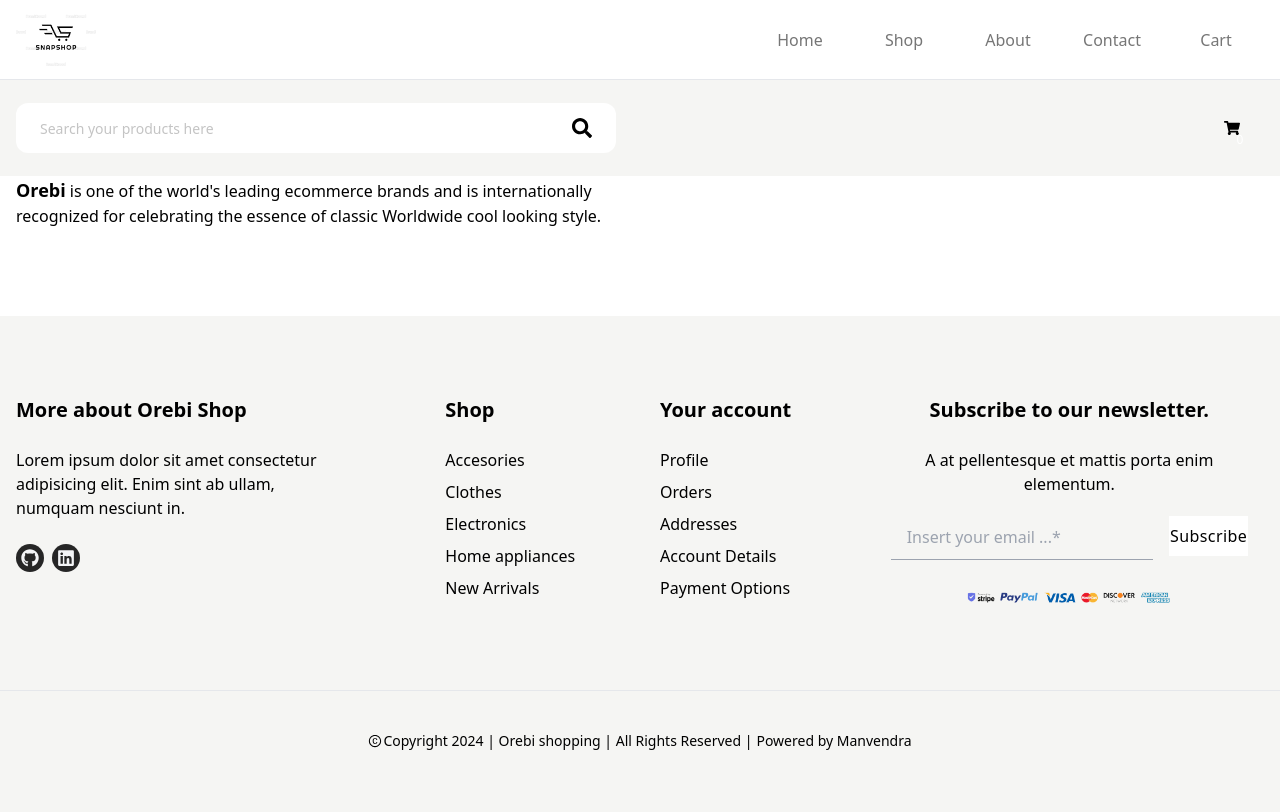
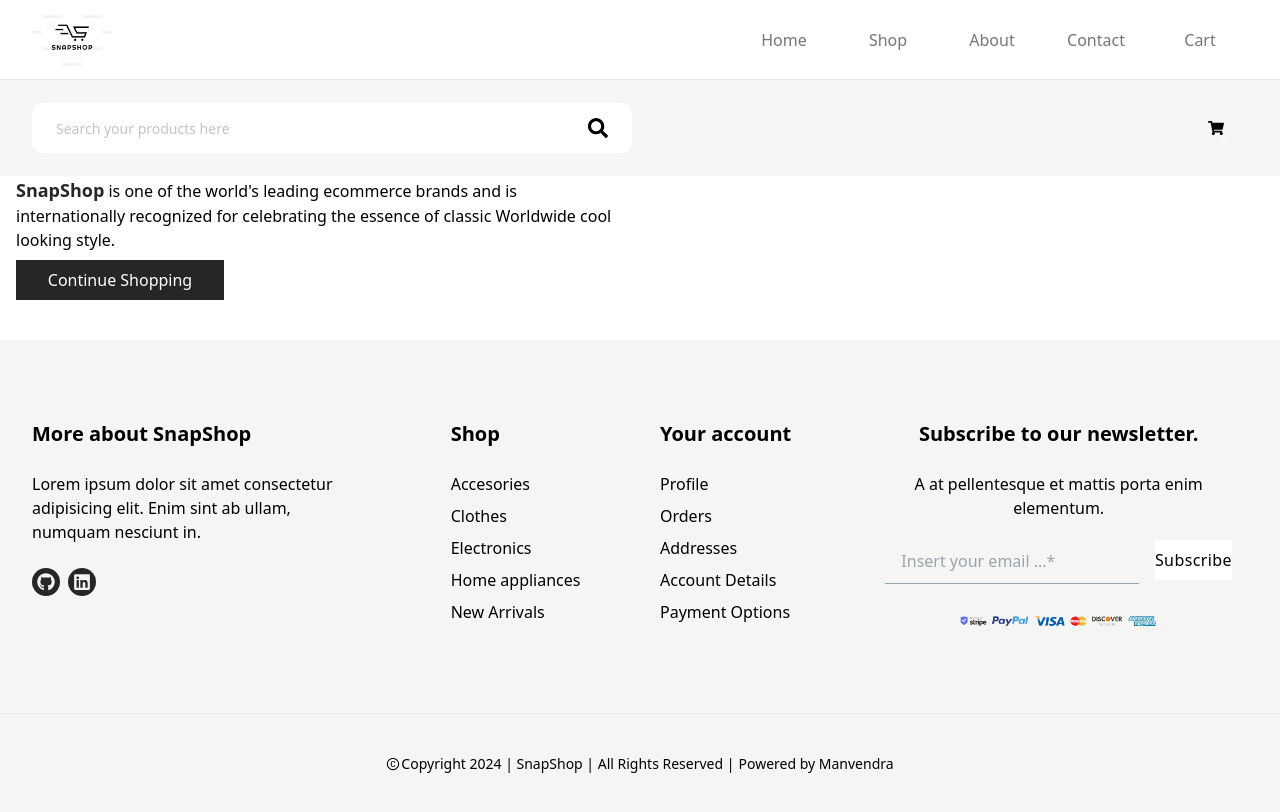
Before and after one commit to 08ManvendraSingh/SnapShop, a React (Create React App) app: page /about in a window 1280 px wide. Shown: the top 812 px of the page. Built offline with nearby package versions, Linux system fonts and the light colour scheme.

Commit message:
update about

```diff
--- a/src/components/About.js
+++ b/src/components/About.js
@@ -5,12 +5,12 @@ const About = () => {
     <div className="max-w-container mx-auto px-4">
       <div className="pb-10">
         <h1 className="max-w-[600px] text-base text-lightText mb-2">
-          <span className="text-primeColor font-semibold text-lg">Orebi</span>{" "}
+          <span className="text-[#262626] font-semibold text-lg">SnapShop</span>{" "}
           is one of the world's leading ecommerce brands and is internationally
           recognized for celebrating the essence of classic Worldwide cool
           looking style.
         </h1>
-        <button className="w-52 h-10 bg-primeColor text-white hover:bg-black duration-300">
+        <button className="w-52 h-10 bg-[#262626] text-white hover:bg-black duration-300">
           Continue Shopping
         </button>
       </div>
--- a/src/components/Contact.js
+++ b/src/components/Contact.js
@@ -11,7 +11,7 @@ const Contact = () => {
           <div>
             <p className="text-base font-titleFont font-semibold px-2">Name</p>
             <input
-              className="w-full py-1 border-b-2 px-2 text-base font-medium placeholder:font-normal placeholder:text-sm outline-none focus-within:border-primeColor"
+              className="w-full py-1 border-b-2 px-2 text-base font-medium placeholder:font-normal placeholder:text-sm outline-none focus-within:border-[#262626]"
               type="text"
               placeholder="Enter your name here"
             />
@@ -19,7 +19,7 @@ const Contact = () => {
           <div>
             <p className="text-base font-titleFont font-semibold px-2">Email</p>
             <input
-              className="w-full py-1 border-b-2 px-2 text-base font-medium placeholder:font-normal placeholder:text-sm outline-none focus-within:border-primeColor"
+              className="w-full py-1 border-b-2 px-2 text-base font-medium placeholder:font-normal placeholder:text-sm outline-none focus-within:border-[#262626]"
               type="email"
               placeholder="Enter your name here"
             />
@@ -31,12 +31,12 @@ const Contact = () => {
             <textarea
               cols="30"
               rows="3"
-              className="w-full py-1 border-b-2 px-2 text-base font-medium placeholder:font-normal placeholder:text-sm outline-none focus-within:border-primeColor resize-none"
+              className="w-full py-1 border-b-2 px-2 text-base font-medium placeholder:font-normal placeholder:text-sm outline-none focus-within:border-[#262626] resize-none"
               type="text"
               placeholder="Enter your name here"
             ></textarea>
           </div>
-          <button className="w-44 bg-primeColor text-gray-200 h-10 font-titleFont text-base tracking-wide font-semibold hover:bg-black hover:text-white duration-200">
+          <button className="w-44 bg-[#262626] text-gray-200 h-10 font-titleFont text-base tracking-wide font-semibold hover:bg-black hover:text-white duration-200">
             Post
           </button>
         </div>
--- a/src/components/Footer.js
+++ b/src/components/Footer.js
@@ -6,11 +6,11 @@ import { Link } from "react-router-dom";
 const Footer = () => {
   return (
     <>
-      <div className="w-full bg-[#F5F5F3] py-20">
+      <div className="w-full px-4 bg-[#F5F5F3] py-20">
         <div className="max-w-container mx-auto grid grid-cols-1 md:grid-cols-2  xl:grid-cols-6 px-4 gap-10">
           <div className="col-span-2">
             <h3 className="text-xl font-bodyFont font-semibold mb-6">
-              More about Orebi Shop
+              More about SnapShop
             </h3>
             <div className="flex flex-col gap-6">
               <p className="text-base w-full xl:w-[80%]">
@@ -110,7 +110,7 @@ const Footer = () => {
             <span className="text-md mr-[1px] mt-[2px] md:mt-0 text-center hidden md:inline-flex">
               <AiOutlineCopyright />
             </span>
-            Copyright 2024 | Orebi shopping | All Rights Reserved |
+            Copyright 2024 | SnapShop | All Rights Reserved |
             <span className="ml-1 font-medium group-hover:text-[#262626]">
               Powered by Manvendra
             </span>
--- a/src/components/Navbar.js
+++ b/src/components/Navbar.js
@@ -8,7 +8,7 @@ const Navbar = () => {
   const [open, setOpen] = useState(false);
 
   return (
-    <div className="w-full h-20 bg-white sticky top-0 z-50 border-b-[1px] border-b-gray-200">
+    <div className="w-full h-20 px-4 bg-white sticky top-0 z-50 border-b-[1px] border-b-gray-200">
       <nav className="h-full px-4 max-w-container mx-auto relative">
         <div className="flex items-center justify-between h-full">
           <div>
--- a/src/components/NavbarBottom.js
+++ b/src/components/NavbarBottom.js
@@ -1,9 +1,10 @@
 import React from "react";
 import { FaSearch, FaShoppingCart } from "react-icons/fa";
+import { Link } from "react-router-dom";
 
 const NavbarBottom = () => {
   return (
-    <div className="w-full bg-[#F5F5F3] relative">
+    <div className="w-full px-4 bg-[#F5F5F3] relative">
       <div className="max-w-container mx-auto">
         <div className="flex flex-col lg:flex-row items-start lg:items-center justify-between w-full px-4 pb-4 lg:pb-0 h-full lg:h-24">
           <div className="relative w-full lg:w-[600px] h-[50px] text-base text-primeColor bg-white flex items-center gap-2 justify-between px-6 rounded-xl">
@@ -31,7 +32,9 @@ const NavbarBottom = () => {
           </div>
           <div className="flex gap-4 mt-2 lg:mt-0 items-center pr-6 cursor-pointer relative">
             <div className="relative">
-              <FaShoppingCart />
+              <Link to="/cart">
+                <FaShoppingCart />
+              </Link>
               <span className="absolute font-titleFont top-3 -right-2 text-xs w-4 h-4 flex items-center justify-center rounded-full bg-primeColor text-white">
                 0
               </span>
```
